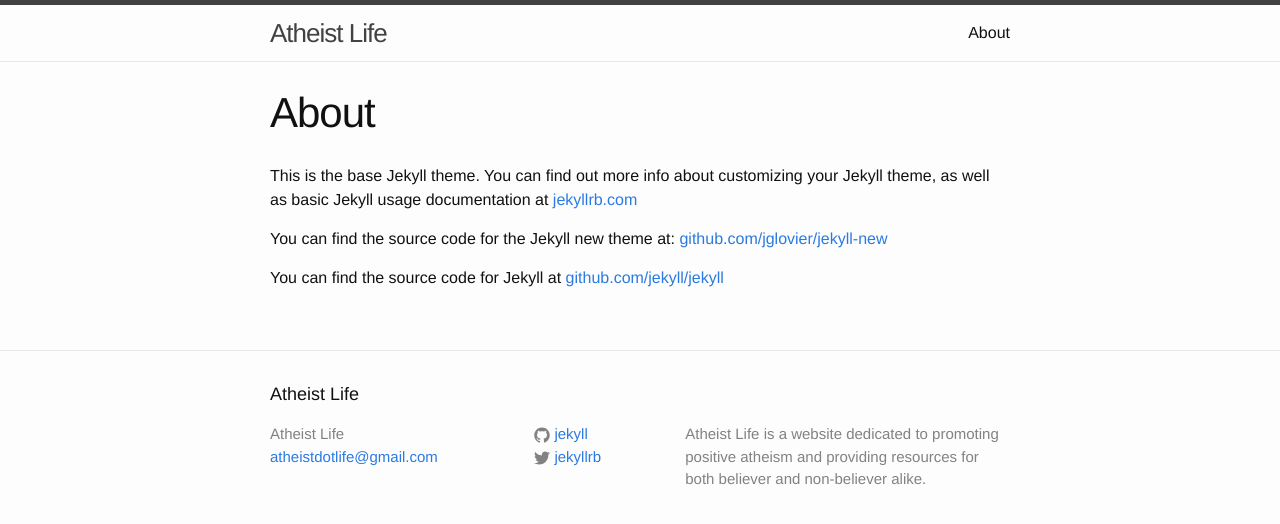
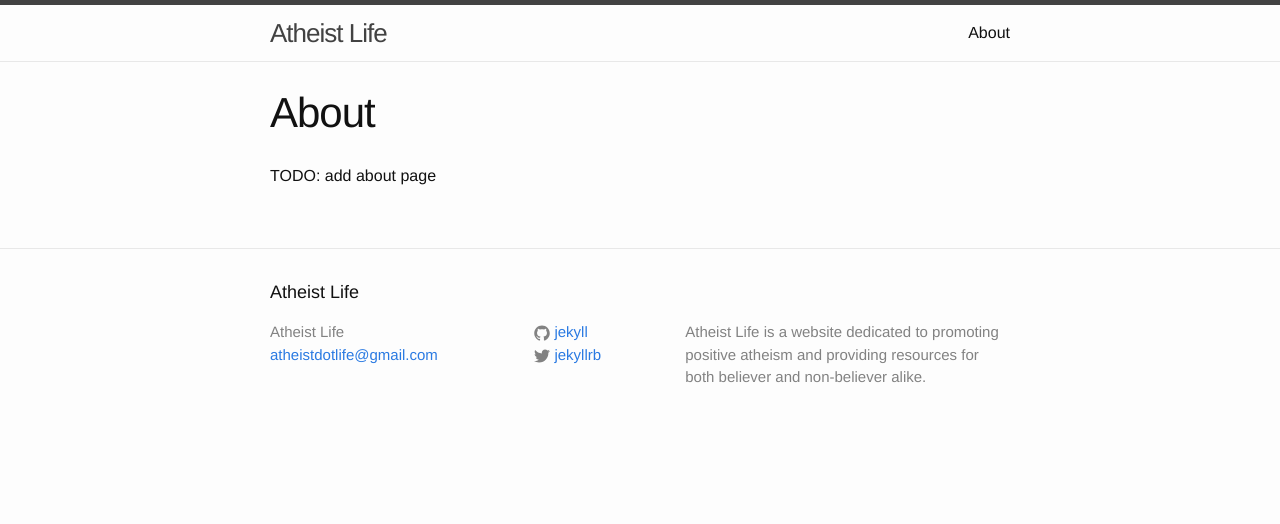
Before and after one commit to atheistlife/atheist-life, a Jekyll site: the page built from about.md, in a window 1280 px wide. Shown: the top 524 px of the page. Built offline with Jekyll 4.4.1, drawn with Linux system fonts in a browser that asks for light colours.

Commit message:
TODO: about page

```diff
--- a/about.md
+++ b/about.md
@@ -4,8 +4,4 @@
 permalink: /about/
 ---
 
-This is the base Jekyll theme. You can find out more info about customizing your Jekyll theme, as well as basic Jekyll usage documentation at [jekyllrb.com](http://jekyllrb.com/)
-
-You can find the source code for the Jekyll new theme at: [github.com/jglovier/jekyll-new](https://github.com/jglovier/jekyll-new)
-
-You can find the source code for Jekyll at [github.com/jekyll/jekyll](https://github.com/jekyll/jekyll)
+TODO: add about page
```
